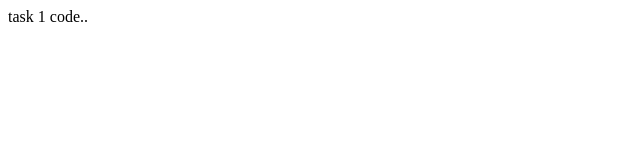
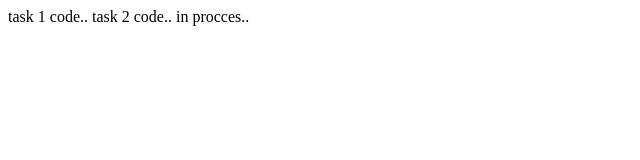
Before and after one commit to shlomoyelin46/UnlawfulMaroonSystemcall, a plain HTML site: page index.html in a window 1280 px wide. Shown: the whole page, without its empty margins (0-640 px from the left). Drawn offline with Linux system fonts and the light colour scheme.

Commit message:
task 2 in procces

```diff
--- a/index.html
+++ b/index.html
@@ -10,6 +10,7 @@
 
 <body>
  task 1 code..
+  task 2 code.. in procces..
   <script src="script.js"></script>
 </body>
 
```
